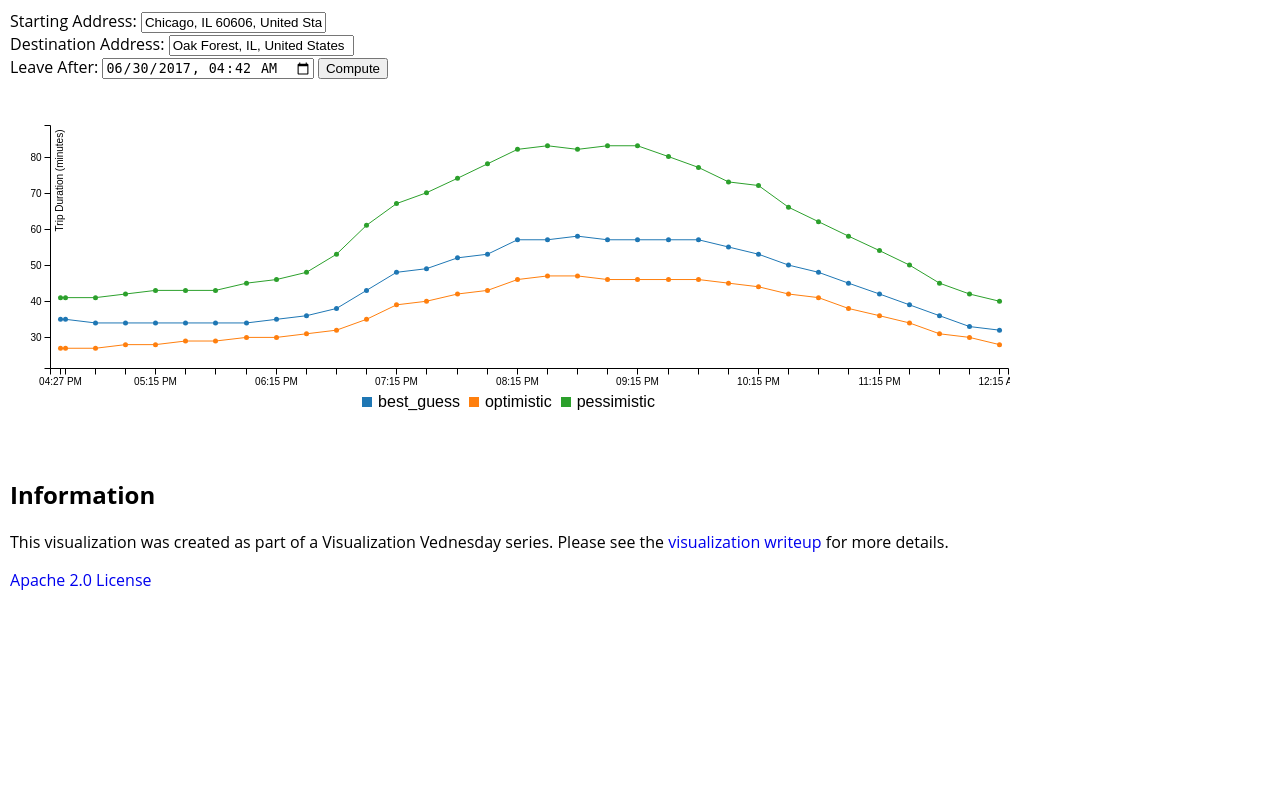
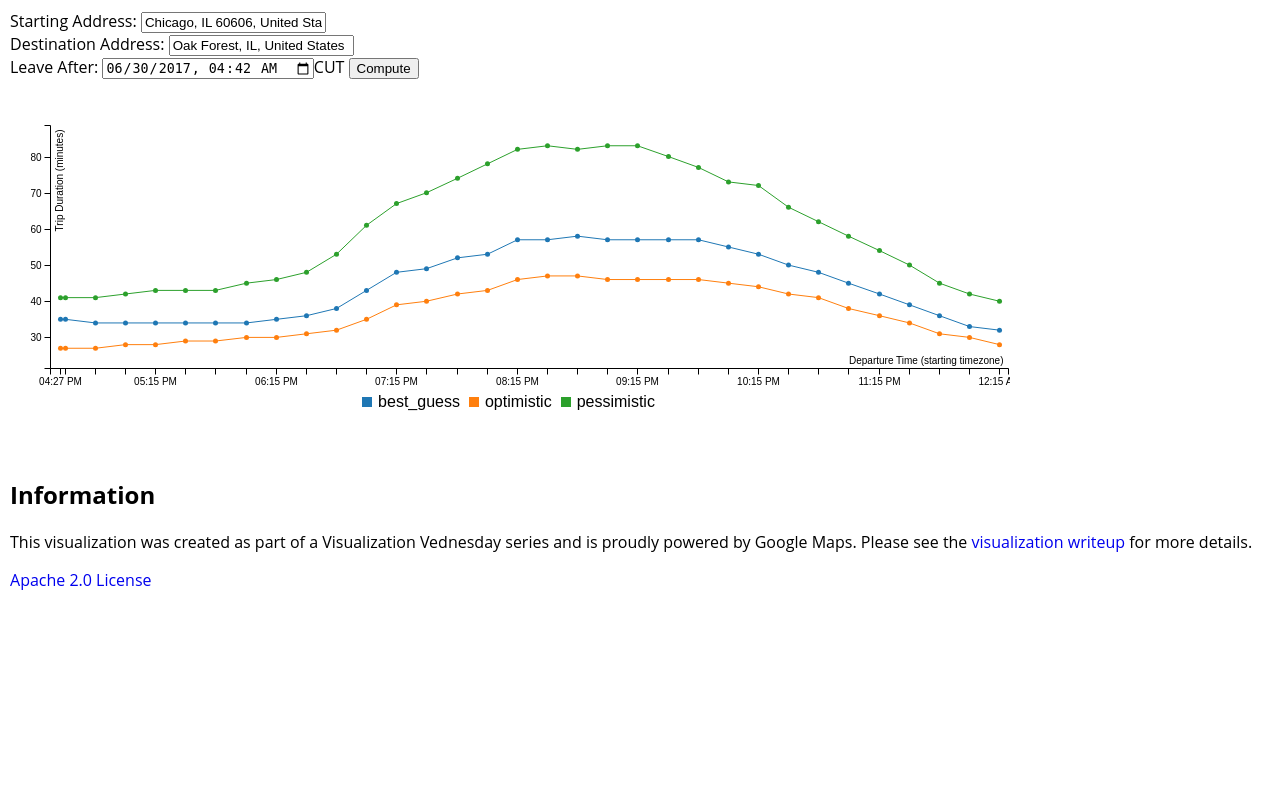
Before and after one commit to rogerfitz/tutorials, a Flask app: page / in a window 1280 px wide. Shown: the top 793 px of the page. Run offline with Flask 2, Linux system fonts and the light colour scheme; parts of the project's set-up code (start-up, migrations or seed data) failed here and were passed over; some libraries are stand-ins or nearby versions.

Commit message:
Pushed timezone fix

```diff
--- a/travel_time_visualization/server.py
+++ b/travel_time_visualization/server.py
@@ -7,6 +7,7 @@ import pandas as pd
 import sys
 import logging
 from itertools import repeat
+
 app = Flask(__name__)
 app.logger.addHandler(logging.StreamHandler(sys.stdout))
 app.logger.setLevel(logging.DEBUG)
@@ -14,6 +15,7 @@ app.logger.setLevel(logging.DEBUG)
 from multiprocessing.dummy import Pool as ThreadPool
 pool = ThreadPool(20)
 BASE_URL="https://maps.googleapis.com/maps/api/"
+app.logger.debug(datetime.datetime.fromtimestamp(1498924020))
 
 class GAPIError(Exception):
     status_code = 31337
@@ -78,13 +80,13 @@ def index():
 def data():
     app.logger.debug(request.args)
     leaveAfter=request.args.get("leaveAfter")
-    leaveAfter=datetime.datetime.strptime(leaveAfter,"%Y-%m-%dT%H:%M")
+    leaveAfter=datetime.datetime.fromtimestamp(int(leaveAfter)/1000)
     USERS_API_KEY=request.args.get("API_KEY",default=API_KEY)
     now=datetime.datetime.now()
     if leaveAfter<now:
         leaveAfter=now
     try:
-        response=getChartData(request.args.get("startingAddress"),request.args.get("destinationAddress"),leaveAfter,8, USERS_API_KEY)
+        response=getChartData(request.args.get("startingAddress"),request.args.get("destinationAddress"),leaveAfter,1, USERS_API_KEY)
         return jsonify(response)
     except:
         raise GAPIError("API Key no longer valid", status_code=31337)
--- a/travel_time_visualization/static/main.js
+++ b/travel_time_visualization/static/main.js
@@ -49,7 +49,7 @@ function submit(){
     var params={}
     params['startingAddress'] = document.getElementById("startingAddress").value;
     params['destinationAddress'] = document.getElementById("destinationAddress").value;
-    params['leaveAfter'] = document.getElementById("leaveAfter").value;
+    params['leaveAfter'] = (new Date(document.getElementById("leaveAfter").value)).getTime();
     params['API_KEY'] = document.getElementById("apiKeyInput").value;
     url_string="/data?"
     for (var key in params) {
@@ -230,7 +230,14 @@
   1498780800000,
   1498781700000]]
 
+var now = new Date().toString();
+var TZ = now.indexOf('(') > -1 ?
+now.match(/\([^\)]+\)/)[0].match(/[A-Z]/g).join('') :
+now.match(/[A-Z]{3,4}/)[0];
+if (TZ == "GMT" && /(GMT\W*\d{4})/.test(now)) TZ = RegExp.$1;
+document.getElementById("timezone").innerHTML+=TZ;
 genChart(col_data);
+
 function genChart(col_data){
     var chart = c3.generate({
         data: {
@@ -245,7 +252,7 @@ function genChart(col_data){
                 tick: {
                     format: '%I:%M %p'
                 },
-                lable: 'Departure Time'
+                label: 'Departure Time (starting timezone)'
             },
             y: {
                 label: 'Trip Duration (minutes)'
--- a/travel_time_visualization/templates/index.html
+++ b/travel_time_visualization/templates/index.html
@@ -9,7 +9,7 @@
     <div id="inputs">
         <label>Starting Address: </label><input type="text" name="startingAddress" id="startingAddress" value="Chicago, IL 60606, United States" onClick="this.setSelectionRange(0, this.value.length)"><br>
         <label>Destination Address: </label><input type="text" name="destinationAddress", id="destinationAddress" value="Oak Forest, IL, United States" onClick="this.setSelectionRange(0, this.value.length)"><br>
-        <label>Leave After: </label><input id="leaveAfter" type="datetime-local" value="2017-06-29T00:00:00">
+        <label id="timezone">Leave After: <input id="leaveAfter" type="datetime-local" value="2017-06-29T00:00:00"></label>
         <input id="submit" type="button" value="Compute" onclick="submit();" />
         <label id="apiKeyLabel">API Key: <input id="apiKeyInput" type="text">* Our daily free tier was exceeded please click "GET A KEY" on the <a href="https://developers.google.com/maps/documentation/javascript/usage" target="_blank">Google Maps API Docs</a> and enter it here.</label>
     </div>
@@ -18,7 +18,7 @@
     <div id="info">
         <p id="gmapsP"><a id="gmapsHref" href="" target="_blank">Google Maps Link</a></p>
         <h2>Information</h2>
-        <p>This visualization was created as part of a Visualization Vednesday series. Please see the <a href="http://www.ergosum.co/travel-times-interactive-version/">visualization writeup</a> for more details.</p>
+        <p>This visualization was created as part of a Visualization Vednesday series and is proudly powered by Google Maps. Please see the <a href="http://www.ergosum.co/travel-times-interactive-version/">visualization writeup</a> for more details.</p>
         <p><a href="https://www.apache.org/licenses/LICENSE-2.0">Apache 2.0 License</a></p>
     <!-- Load c3.css -->
     <link href="/static/c3.min.css" rel="stylesheet">
```
Also changed, not shown: 1 other file.
